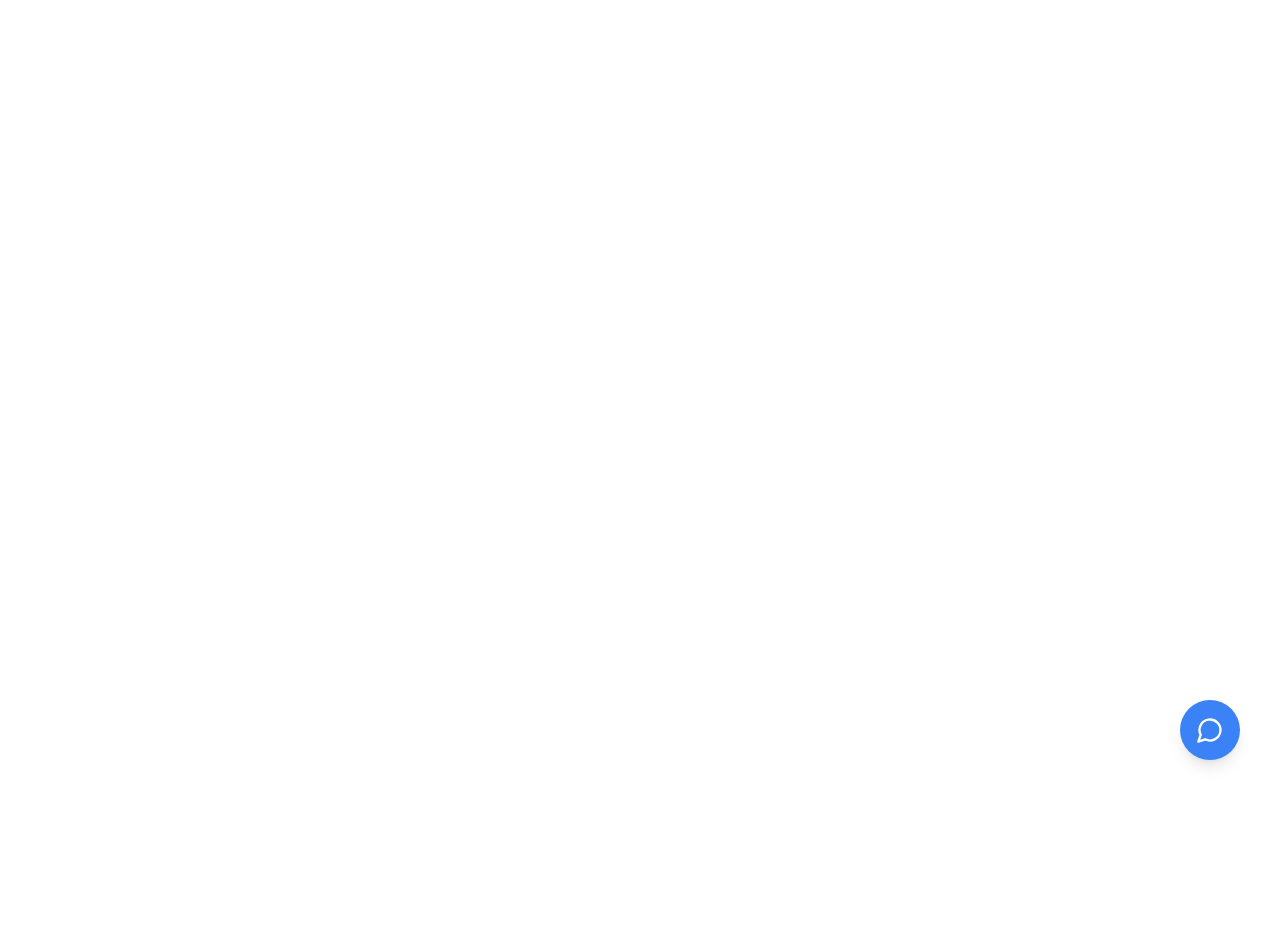
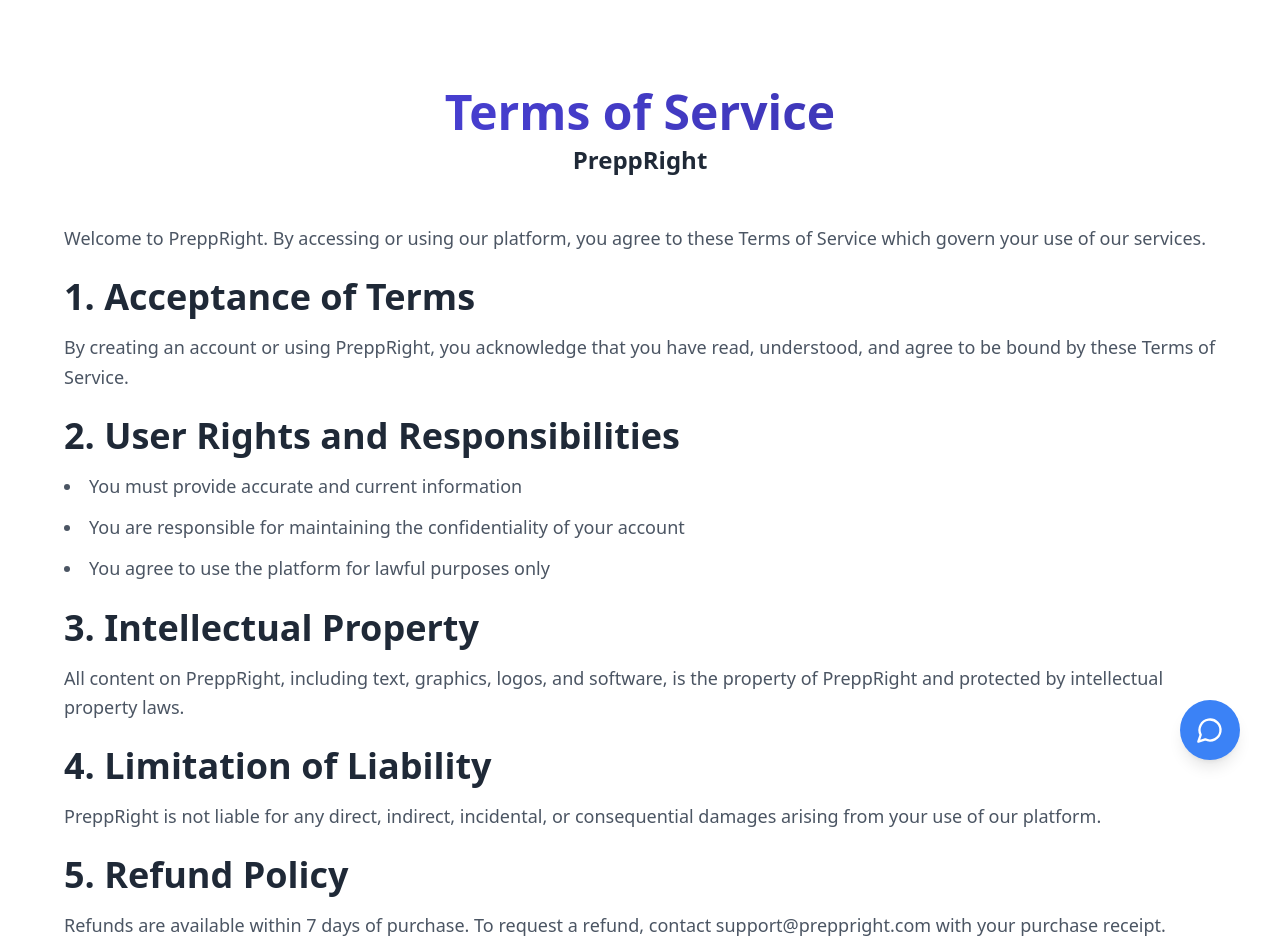
Before and after one commit to PrepprightAnkit/Preppright, a React (Vite) app in the folder frontend/: page /terms in a window 1280 px wide. Before the commit this address had no page. Shown: the top 952 px of the page. Before the commit the page ends 800 px from the top, so only its background shows below. Built offline with nearby package versions, Linux system fonts and the light colour scheme.

Commit message:
content update

```diff
--- a/frontend/src/App.jsx
+++ b/frontend/src/App.jsx
@@ -26,6 +26,8 @@ import PrivacyPolicy from "./components/Policy";
 import ChatBot from "./components/chatbot";
 import CreateQuiz from "./components/CreateQuiz";
 import AboutSection from "./components/About";
+import RefundPolicy from "./components/Refund";
+import Terms from "./components/terms";
 
 function App() {
   return (
@@ -62,6 +64,8 @@ function App() {
               <Route path="placements" element={<PlacementPage />} />
               <Route path="techlab" element={<Techlab />} />
               <Route path="privacypolicy" element={<PrivacyPolicy />} />
+              <Route path="refundpolicy" element={<RefundPolicy/>} />
+              <Route path="terms" element={<Terms/>} />
               <Route path="about" element={<AboutSection />} />
             </Route>
           </Routes>
--- a/frontend/src/components/Footer.jsx
+++ b/frontend/src/components/Footer.jsx
@@ -77,9 +77,9 @@ export default function Footer () {
             <div>
               <h3 className="text-lg font-semibold text-gray-800 mb-4">Support</h3>
               <ul className="space-y-3">
-                <li><a href="#contact" className="text-gray-600 hover:text-indigo-600 transition-colors">Help Center</a></li>
+                <li><a href="/terms" className="text-gray-600 hover:text-indigo-600 transition-colors">Terms and conditions</a></li>
                 <li><Link to="/privacypolicy" className='text-gray-600 hover:text-blue-600 transition-colors'>Privacy Policy</Link></li>
-                <li><Link to="/techlab" className='text-gray-600 hover:text-blue-600 transition-colors'>TechLab</Link></li>
+                <li><Link to="/refundpolicy" className='text-gray-600 hover:text-blue-600 transition-colors'>Refund Policy</Link></li>
                 <li><a href="#contact" className="text-gray-600 hover:text-indigo-600 transition-colors">Contact Us</a></li>
               </ul>
               </div>
--- /dev/null
+++ b/frontend/src/components/Refund.jsx
@@ -0,0 +1,59 @@
+import { CheckCircle } from 'lucide-react';
+import theme from './theme';  // Ensure your theme.js is correctly imported
+
+const RefundPolicy = () => {
+  return (
+    <section className={`bg-${theme.colors.gray[50]} ${theme.spacing.section}`}>
+      <div className={`${theme.spacing.container} max-w-3xl mx-auto`}>
+        <header className="text-center mb-12">
+          <h1 className={`${theme.typography.hero} ${theme.typography.gradient}`}>
+          REFUND POLICY
+          </h1>
+          <h2 className={`${theme.typography.subheading} text-gray-800`}>
+            PreppRight
+          </h2>
+        </header>
+
+          <section className="mt-6">
+
+
+            <h4 className="text-lg font-semibold text-gray-800 mt-4">1. Interpretation and Definitions</h4>
+            <p><strong>Interpretation:</strong> Words with capitalized initials have specific meanings as defined below. The definitions apply in singular and plural forms.</p>
+
+            <h4 className="text-lg font-semibold text-gray-800 mt-4">2. Definitions</h4>
+            <ul className="list-inside list-disc space-y-3 mt-4 text-gray-600">
+              <li><strong>Company:</strong> Refers to PreppRight.</li>
+              <li><strong>Goods:</strong> Items offered for sale on the service.</li>
+              <li><strong>Orders:</strong> A request by you to purchase goods from us.</li>
+              <li><strong>Service:</strong> Refers to the website.</li>
+              <li><strong>Website:</strong> Refers to PreppRight, accessible from <a href="https://www.preppright.com/" className="text-blue-500 underline">www.preppright.com</a></li>
+              <li><strong>You:</strong> The individual using the service.</li>
+            </ul>
+
+            <h4 className="text-lg font-semibold text-gray-800 mt-4">3. Your Order Cancellation Rights</h4>
+            <p>You may cancel your order within 7 days without providing a reason. The deadline for cancellation is 7 days from the date of purchase.</p>
+            <p>To cancel, inform us by email: <a href="mailto:support@preppright.com" className="text-blue-500 underline">support@preppright.com</a></p>
+            <p>We will refund you within 14 days using the same payment method you used for the purchase.</p>
+
+            <h4 className="text-lg font-semibold text-gray-800 mt-4">4. Conditions for Refund from User’s End</h4>
+            <p>To be eligible for a refund, the course must have been purchased within the last 7 days. We reserve the right to refuse refunds if the conditions are not met.</p>
+            <p>Email your purchase receipt to: <a href="mailto:support@preppright.com" className="text-blue-500 underline">support@preppright.com</a></p>
+
+            <h4 className="text-lg font-semibold text-gray-800 mt-4">5. Conditions for Refund from Our End</h4>
+            <p>PreppRight reserves the right to postpone/cancel training due to insufficient enrollments, unavailability of slots, or mentors. In such cases, a full refund will be issued.</p>
+
+            <h4 className="text-lg font-semibold text-gray-800 mt-4">6. Contact Us</h4>
+            <p>If you have any questions, contact us via email: <a href="mailto:support@preppright.com" className="text-blue-500 underline">support@preppright.com</a></p>
+          </section>
+        </div>
+
+        <div className="text-center mt-12">
+          <CheckCircle className={`text-${theme.colors.success.main} text-9xl`} />
+          <p className="text-lg text-gray-600 mt-4">Thank you for reading our Privacy Policy.</p>
+        </div>
+
+    </section>
+  );
+};
+
+export default RefundPolicy;
--- /dev/null
+++ b/frontend/src/components/terms.jsx
@@ -0,0 +1,79 @@
+import { CheckCircle } from 'lucide-react';
+import theme from './theme';  // Ensure your theme.js is correctly imported
+
+const Terms = () => {
+  return (
+    <section className={`bg-${theme.colors.gray[50]} ${theme.spacing.section}`}>
+      <div className={`${theme.spacing.container} max-w-3xl mx-auto`}>
+        <header className="text-center mb-12">
+          <h1 className={`${theme.typography.hero} ${theme.typography.gradient}`}>
+            Terms of Service
+          </h1>
+          <h2 className={`${theme.typography.subheading} text-gray-800`}>
+            PreppRight
+          </h2>
+        </header>
+
+        <div className="text-lg text-gray-600 leading-relaxed space-y-6">
+          <p>
+            Welcome to PreppRight. By accessing or using our platform, you agree to these Terms of Service which govern your use of our services.
+          </p>
+
+          <section className="mt-6">
+            <h3 className={`${theme.typography.heading} text-gray-800`}>
+              1. Acceptance of Terms
+            </h3>
+            <p className="text-gray-600 mt-4">
+              By creating an account or using PreppRight, you acknowledge that you have read, understood, and agree to be bound by these Terms of Service.
+            </p>
+          </section>
+
+          <section className="mt-6">
+            <h3 className={`${theme.typography.heading} text-gray-800`}>
+              2. User Rights and Responsibilities
+            </h3>
+            <ul className="list-inside list-disc space-y-3 mt-4 text-gray-600">
+              <li>You must provide accurate and current information</li>
+              <li>You are responsible for maintaining the confidentiality of your account</li>
+              <li>You agree to use the platform for lawful purposes only</li>
+            </ul>
+          </section>
+
+          <section className="mt-6">
+            <h3 className={`${theme.typography.heading} text-gray-800`}>
+              3. Intellectual Property
+            </h3>
+            <p className="text-gray-600 mt-4">
+              All content on PreppRight, including text, graphics, logos, and software, is the property of PreppRight and protected by intellectual property laws.
+            </p>
+          </section>
+
+          <section className="mt-6">
+            <h3 className={`${theme.typography.heading} text-gray-800`}>
+              4. Limitation of Liability
+            </h3>
+            <p className="text-gray-600 mt-4">
+              PreppRight is not liable for any direct, indirect, incidental, or consequential damages arising from your use of our platform.
+            </p>
+          </section>
+
+          <section className="mt-6">
+            <h3 className={`${theme.typography.heading} text-gray-800`}>
+              5. Refund Policy
+            </h3>
+            <p className="text-gray-600 mt-4">
+              Refunds are available within 7 days of purchase. To request a refund, contact support@preppright.com with your purchase receipt.
+            </p>
+          </section>
+        </div>
+
+        <div className="text-center mt-12">
+          <CheckCircle className={`text-${theme.colors.success.main} text-9xl`} />
+          <p className="text-lg text-gray-600 mt-4">Thank you for choosing PreppRight.</p>
+        </div>
+      </div>
+    </section>
+  );
+};
+
+export default Terms;
```
